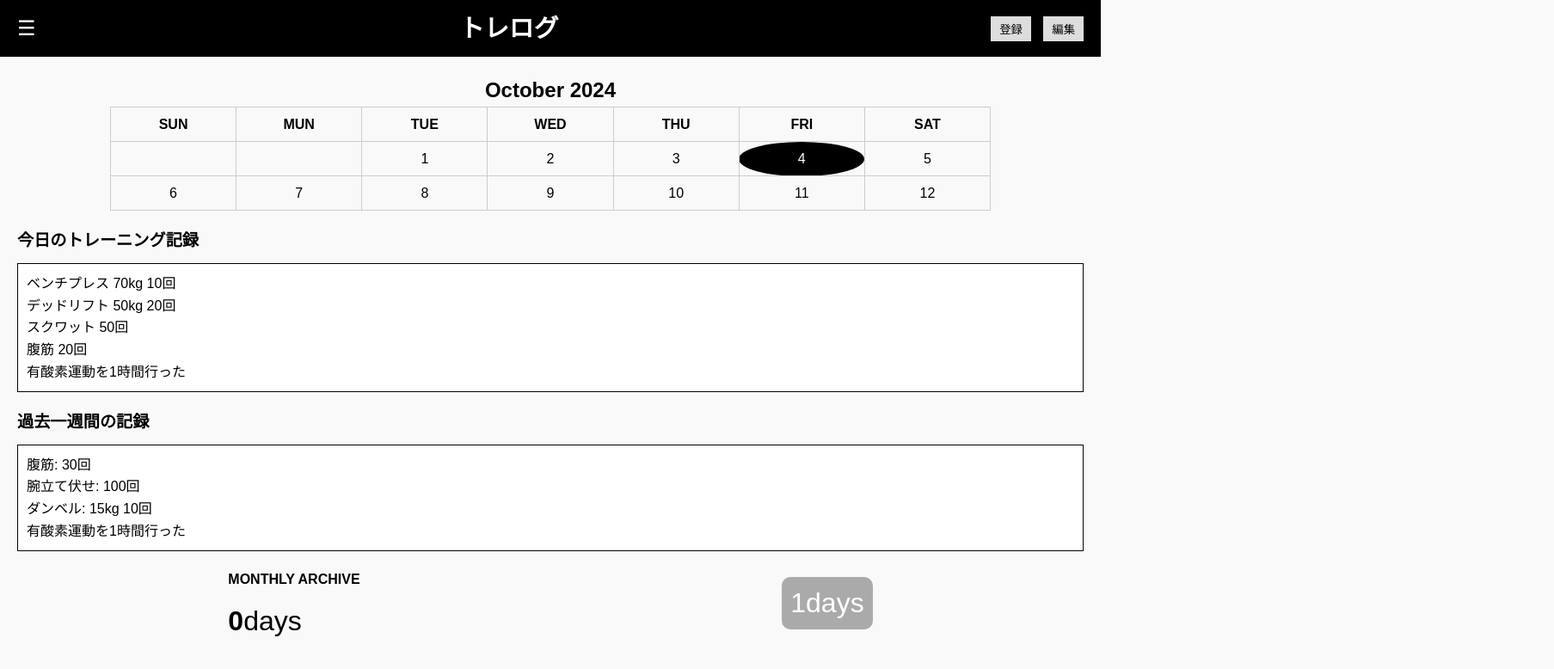
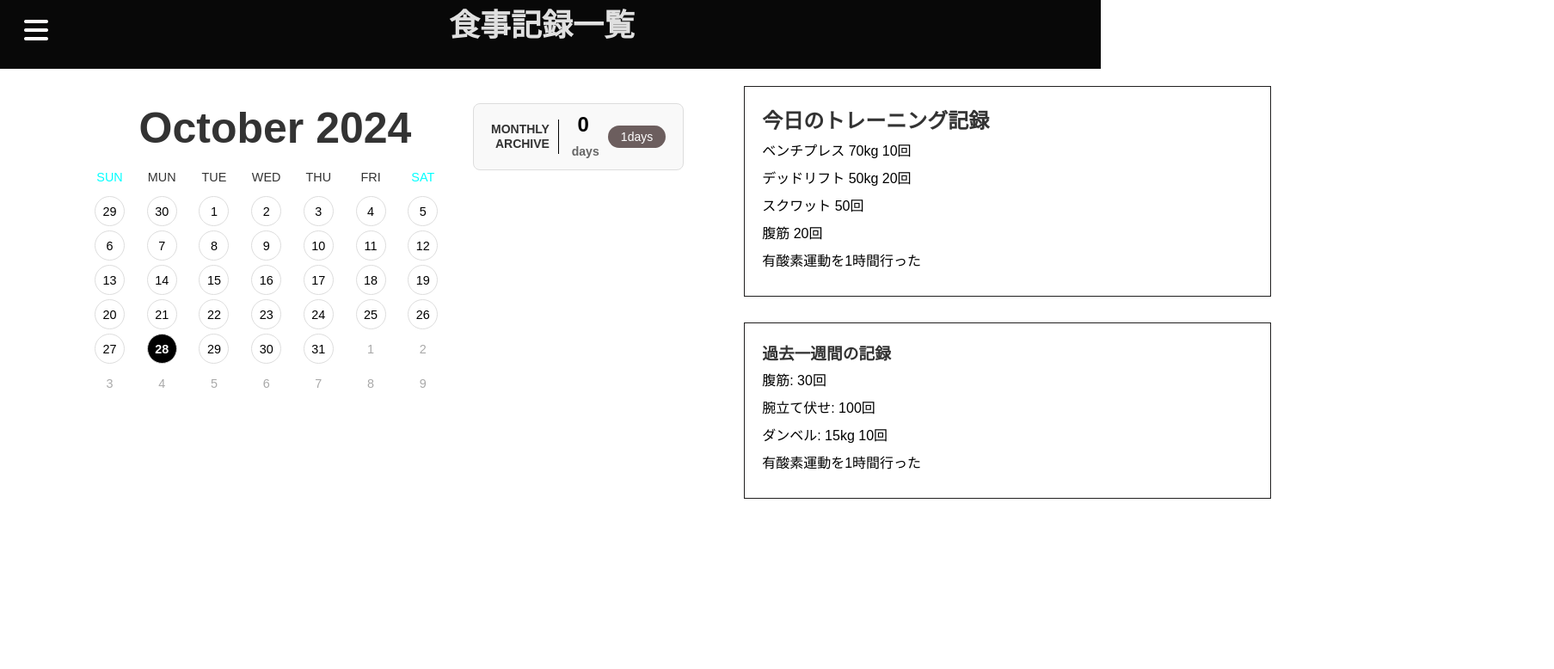
Before and after one commit to kitashuuuu/training, a plain HTML site: page src/main/resources/template/T.html in a window 1280 px wide. Shown: the whole page at 86% size, 1807 px wide, since content can reach past the window. Drawn offline with Linux system fonts and the light colour scheme.

Commit message:
メッセージの変更

```diff
--- a/src/main/resources/static/CSS/T.css
+++ b/src/main/resources/static/CSS/T.css
@@ -1,104 +1,214 @@
-/* 全体リセット */
-* {
+/* 基本リセット */
+body {
     margin: 0;
-    padding: 0;
-    box-sizing: border-box;
-}
+    font-family: Arial, sans-serif;
+    background-color: #fff;
+  }
 
-body {
-    font-family: Arial, sans-serif;
-    line-height: 1.6;
-    background-color: #f9f9f9;
-}
-
-header {
+  /* ヘッダー部分
+  .header {
     display: flex;
     justify-content: space-between;
     align-items: center;
+    background-color: #333;
+    color: #fff;
+    padding: 10px 20px;
+  }
+
+  .header-title {
+    margin: 0;
+  } */
+
+  /* コンテナ */
+  .container {
+    display: flex; /* Flexboxを使用 */
+    justify-content: space-around; /* 要素を等間隔に配置 */
+    align-items: flex-start; /* 上揃えにする */
+    padding: 20px;
+  }
+
+  /* カレンダー部分 */
+  .calendar {
+    background: #fff;
+    /* border-radius: 8px; */
+    /* box-shadow: 0 2px 4px rgba(0, 0, 0, 0.1); */
+    padding: 20px;
+    width: 460px;
+    height: 430px;
+  }
+
+  .calendar h2 {
+    margin-top: 0;
+    font-size: 1.5rem;
+    color: #333;
+  }
+
+
+  /* トレーニング記録部分 */
+   .training-log {
+    /* background: #fff;*/
+    border: 1px solid #201f1f;
+    /* border-radius: 8px; */
+
+    padding: 20px;
+    width: 65%; /* 横幅を調整 */
+    margin-bottom: 30px;
+}
+
+  .training-log h2, .training-log h3 {
+    margin-top: 0;
+    color: #333;
+  }
+
+  .training-log p {
+    margin: 8px 0;
+    line-height: 1.5;
+  }
+
+  /* ポップアップ */
+  .popup {
+    display: none;
+    position: fixed;
+    top: 50%;
+    left: 50%;
+    transform: translate(-50%, -50%);
+    background-color: #fff;
+    padding: 20px;
+    box-shadow: 0 4px 6px rgba(0, 0, 0, 0.3);
+    border-radius: 8px;
+    z-index: 1000;
+  }
+
+  .popup-content {
+    text-align: center;
+  }
+
+  .close-button {
+    float: right;
+    cursor: pointer;
+    font-size: 1.2rem;
+    color: #333;
+  }
+  .calendar {
+    /* background-color: #fff; */
+    border-radius: 8px;
+    padding: 20px;
+    margin-bottom: 20px;
+    text-align: center;
+    margin-left: 70px;
+  }
+
+  .calendar h2 {
+    font-size: 50px;
+    margin-bottom: 10px;
+  }
+
+  .days {
+    display: grid;
+    grid-template-columns: repeat(7, 1fr);
+    gap: 5px;
+  }
+
+  .days span {
+    display: inline-flex;
+    justify-content: center;
+    align-items: center;
+    height: 35px;
+    width: 35px;
+    border: 1px solid #ddd;
+    border-radius: 50%;
+    font-size: 0.9rem;
+  }
+
+  .days .highlight {
     background-color: #000;
     color: #fff;
+    font-weight: bold;
+  }
+  .days .sun{
+    color: aqua;
+    border: none;
+  }
+  .days .mun{
+    color: #333;
+    border: none;
+  }
+  .days .dus{
+    color: darkgray;
+    border: none;
+  }
+  .log{
+    /* display: flex; */
+    flex-direction: column; /* 子要素を縦並びにする */
+    margin-left: 70px;
+    gap: 20px;              /* カード間の余白 */
+  }
+  .log-box{
+    width: 900px;
+  }
+/* Monthly Archive セクション */
+.monthly-archive {
+    margin-top: 20px;
+    display: flex;
+    justify-content: center;
+  }
+
+  .archive-wrapper {
+    display: flex;
+    align-items: center;
+    border: 1px solid #ddd;
+    border-radius: 8px;
     padding: 10px 20px;
-}
+    background-color: #f9f9f9;
+    gap: 10px;
+  }
 
-.menu-icon span {
+  .archive-left {
+    text-align: right;
+    font-size: 14px;
+    font-weight: bold;
+    line-height: 1.2;
+  }
+
+  .archive-title {
+    margin: 0;
+    text-align: right;
+    color: #333;
+  }
+
+  .archive-divider {
+    width: 1px;
+    background-color: #000;
+    height: 40px;
+  }
+
+  .archive-center {
     font-size: 24px;
+    font-weight: bold;
+    color: #000;
+    text-align: center;
+  }
+
+  .archive-days span {
+    font-size: 14px;
+    color: #666;
+    margin-left: 5px;
+  }
+
+  .archive-right {
+    margin-left: auto;
+  }
+
+  .btn-archive {
+    background-color: #6c5e5e;
+    color: #fff;
+    border: none;
+    border-radius: 20px;
+    padding: 5px 15px;
+    font-size: 14px;
     cursor: pointer;
-}
+  }
 
-.btn {
-    margin-left: 10px;
-    background-color: #ddd;
-    border: none;
-    padding: 5px 10px;
-    cursor: pointer;
-}
-
-h1 {
-    text-align: center;
-    font-size: 1.8em;
-}
-
-/* カレンダー */
-.calendar {
-    margin: 20px auto;
-    text-align: center;
-}
-
-.calendar table {
-    width: 80%;
-    margin: 0 auto;
-    border-collapse: collapse;
-}
-
-.calendar th, .calendar td {
-    width: 40px;
-    height: 40px;
-    text-align: center;
-    border: 1px solid #ccc;
-}
-
-.calendar .active {
-    background-color: #000;
-    color: #fff;
-    border-radius: 50%;
-}
-
-/* トレーニング記録 */
-.record {
-    margin: 20px;
-}
-
-.record h3 {
-    margin-bottom: 10px;
-    font-size: 1.2em;
-}
-
-.box {
-    border: 1px solid #000;
-    padding: 10px;
-    background-color: #fff;
-}
-
-/* 統計部分 */
-.archive {
-    display: flex;
-    justify-content: space-around;
-    margin: 20px;
-}
-
-.archive h4 {
-    font-size: 1em;
-    font-weight: bold;
-}
-
-.archive p {
-    font-size: 2em;
-    margin-top: 10px;
-}
-
-.days-count p {
-    background-color: #aaa;
-    padding: 5px 10px;
-    color: #fff;
-    border-radius: 10px;
-}
+  .btn-archive:hover {
+    background-color: #5a4d4d;
+  }
--- a/src/main/resources/static/CSS/alllunch.css
+++ b/src/main/resources/static/CSS/alllunch.css
@@ -7,21 +7,13 @@ body {
   color: #333;
 }
 
-/* ヘッダー */
-.header {
-  display: flex;
-  align-items: center;
-  justify-content: space-between;
-  background-color: #000;
-  color: #fff;
-  /* padding: 10px 20px; */
-}
+
 
  h1 {
   margin: 0;
   font-size: 17px;
   color: #fff;
-  padding-top: 10px;
+  /* padding-top: 10px; */
 }
 h2{
   color: #080808;
@@ -39,6 +31,7 @@ h2{
 /* メインコンテンツ */
 .content {
   padding: 20px;
+  margin-left: 570px;
 }
 #meal-type {
   color: #131010;
@@ -59,12 +52,16 @@ option{
 
 /* カロリーテーブル */
 .calorie-summary table {
-  width: 100%;
+  width: 40px;
   border-collapse: collapse;
   margin-bottom: 20px;
-width: 70px;
-margin-left: 540px;
+  margin-left: 570px;
 }
+.calorie-summary h2{
+  margin-left: 580px;
+  padding-bottom: 20px;
+}
+
 
 .calorie-summary th,
 .calorie-summary td {
@@ -117,7 +114,6 @@ margin-left: 540px;
 	padding: 0;
 	margin: 0;
 	box-sizing: border-box;
-  margin-top: 12px;
 }
 ol, ul {
 	list-style: none;
@@ -209,3 +205,6 @@ a {
   display: block;
   padding: 0.5em;
 }
+.blue:hover{
+  color: aqua;
+}
--- a/src/main/resources/static/CSS/lunch1.css
+++ b/src/main/resources/static/CSS/lunch1.css
@@ -20,11 +20,7 @@ body {
     font-size: 18px;
   }
 
-  .header nav a {
-    color: white;
-    text-decoration: none;
-    margin-left: 10px;
-  }
+
 
   .menu-button {
     background: none;
@@ -118,3 +114,78 @@ body {
   nav{
     font-size: 16px;
   }
+  #it{
+    color: #f9f9f9;
+    margin-left: 570px;
+  }
+  a{
+    color: #f9f9f9;
+  }
+  /* ハンバーガーメニュー */
+.cp_offcm04 {
+  position: absolute;
+  top: 10px;
+  left: 20px;
+  display: inline-block;
+  margin-bottom: 10px;
+}
+
+.cp_offcm04 .cp_menu {
+  position: fixed;
+  top: 0;
+  left: -100vw;
+  width: 250px;
+  height: 100%;
+  cursor: pointer;
+  transition: 0.53s transform;
+  transition-timing-function: cubic-bezier(.38, .52, .23, .99);
+  background-color: rgb(15, 15, 15);
+  opacity: 0.8;
+}
+
+.cp_offcm04 .cp_menu ul {
+  margin: 0;
+  padding: 0;
+}
+
+.cp_offcm04 .cp_menu li a {
+  display: block;
+  padding: 20px;
+  text-decoration: none;
+  color: #ffffff;
+  border-bottom: 1px solid #ffffff;
+}
+
+.cp_offcm04 #cp_toggle04 {
+  position: absolute;
+  display: none;
+  opacity: 0;
+}
+
+.cp_offcm04 #cp_toggle04:checked ~ .cp_menu {
+  transform: translateX(100vw);
+}
+
+.cp_offcm04 #cp_toggle04 ~ label {
+  display: block;
+  padding: 0.5em;
+  cursor: pointer;
+  transition: 0.5s transform;
+  transition-timing-function: cubic-bezier(.61, -0.38, .37, 1.27);
+  text-align: center;
+  color: #fffdfd;
+}
+
+.cp_offcm04 #cp_toggle04 ~ label::before {
+  font-family: 'FontAwesome';
+  content: '\f0c9'; /* ハンバーガーメニューアイコン */
+  font-size: 2em;
+}
+
+.cp_offcm04 #cp_toggle04:checked ~ label::before {
+  content: '\f00d'; /* 閉じるアイコン */
+}
+
+.cp_offcm04 #cp_toggle04:checked ~ label {
+  transform: translateX(250px);
+}
--- a/src/main/resources/static/CSS/user_top.css
+++ b/src/main/resources/static/CSS/user_top.css
@@ -53,7 +53,7 @@ body {
 
   h4 {
     font-size: 40px;
-    margin-left: 330px;
+    margin-left: 360px;
     margin-top: 10px;
   }
 
--- a/src/main/resources/static/js/pop.js
+++ b/src/main/resources/static/js/pop.js
@@ -21,3 +21,7 @@
       }
     });
   });
+  cancelButton.addEventListener("click", function() {
+    popup.style.display = "none";
+    overlay.style.display = "none";
+  });
--- a/src/main/resources/template/T.html
+++ b/src/main/resources/template/T.html
@@ -4,75 +4,106 @@
     <meta charset="UTF-8">
     <meta name="viewport" content="width=device-width, initial-scale=1.0">
     <title>トレログ</title>
+    <link href="https://use.fontawesome.com/releases/v6.7.1/css/all.css" rel="stylesheet">
     <link rel="stylesheet" href="/src/main/resources/static/CSS/T.css">
+    <link rel="stylesheet" href="../static/CSS/all.css">
     </head>
+
     <body>
-    <!-- ヘッダー -->
-    <header>
-        <div class="menu-icon">
-            <span>&#9776;</span> <!-- ハンバーガーメニュー -->
+        <div class="cp_cont">
+            <div class="cp_offcm04">
+              <input type="checkbox" id="cp_toggle04">
+              <label for="cp_toggle04"><span></span></label>
+              <div class="cp_menu">
+              <ul>
+              <li><a href="#">・TOP</a></li>
+              <li><a href="#">・アカウント編集</a></li>
+              <li><a href="#">・食事記録</a></li>
+              <li><a href="#">・トレログ</a></li>
+              <li><a href="#" id="openPopup">・ログアウト</a></li>
+
+              </ul>
               </div>
-        <h1>トレログ</h1>
-        <nav>
-            <button class="btn">登録</button>
-            <button class="btn">編集</button>
-        </nav>
-    </header>
+            </div>
+            <div id="popup" class="popup">
+              <div class="popup-content">
+                <span id="closePopup" class="close-button">&times;</span>
+                <h5>ログアウト</h5>
+                <p>ログアウトしますか？</p>
+                <button class="btn-cancel">キャンセル</button>
+                <a href="/src/main/resources/template/user_login.html" class="btn-logout">ログアウト</a>
 
+              </div>
+            </div>
+
+
+            <div class="cp_contents">
+              <h1 id="id">食事記録一覧</h1>
+              </div>
+            </div>
+          </div>
+  <!-- メインコンテンツ -->
+  <main class="content">
+    <div class="container">
       <!-- カレンダー部分 -->
-    <main>
+      <section class="calenda">
         <div class="calendar">
             <h2>October 2024</h2>
-            <table>
-                <tr>
-                    <th>SUN</th><th>MUN</th><th>TUE</th><th>WED</th>
-                    <th>THU</th><th>FRI</th><th>SAT</th>
-                </tr>
-                <tr>
-                    <td></td><td></td><td>1</td><td>2</td><td>3</td>
-                    <td class="active">4</td><td>5</td>
-                </tr>
-                <tr>
-                    <td>6</td><td>7</td><td>8</td><td>9</td><td>10</td>
-                    <td>11</td><td>12</td>
-                </tr>
-                <!-- カレンダー続き -->
-            </table>
+            <div class="days">
+
+              <span class="sun">SUN</span><span class="mun">MUN</span><span class="mun">TUE</span><span class="mun">WED</span><span class="mun">THU</span><span class="mun">FRI</span><span class="sun">SAT</span>
+              <span>29</span><span>30</span><span>1</span><span>2</span><span>3</span><span>4</span><span>5</span>
+              <span>6</span><span>7</span><span>8</span><span>9</span><span>10</span><span>11</span><span>12</span>
+              <span>13</span><span>14</span><span>15</span><span>16</span><span>17</span><span>18</span><span>19</span>
+              <span>20</span><span>21</span><span>22</span><span>23</span><span>24</span><span>25</span><span>26</span>
+              <span>27</span><span class="highlight">28</span><span>29</span><span>30</span><span >31</span><span class="dus">1</span><span class="dus">2</span>
+              <span class="dus">3</span><span class="dus">4</span><span class="dus">5</span><span class="dus">6</span><span class="dus">7</span><span class="dus">8</span><span class="dus">9</span>
             </div>
-
-        <!-- 今日のトレーニング記録 -->
-        <section class="record">
-            <h3>今日のトレーニング記録</h3>
-            <div class="box">
-                ベンチプレス 70kg 10回<br>
-                デッドリフト 50kg 20回<br>
-                スクワット 50回<br>
-                腹筋 20回<br>
-                有酸素運動を1時間行った
           </div>
       </section>
 
-        <!-- 過去一週間の記録 -->
-        <section class="record">
-            <h3>過去一週間の記録</h3>
-            <div class="box">
-                腹筋: 30回<br>
-                腕立て伏せ: 100回<br>
-                ダンベル: 15kg 10回<br>
-                有酸素運動を1時間行った
+      <!-- Monthly Archive 部分 -->
+    <section class="monthly-archive">
+        <div class="archive-wrapper">
+          <div class="archive-left">
+            <p class="archive-title">MONTHLY<br>ARCHIVE</p>
+          </div>
+          <div class="archive-divider"></div>
+          <div class="archive-center">
+            <p class="archive-days">0 <span>days</span></p>
+          </div>
+          <div class="archive-right">
+            <button class="btn-archive">1days</button>
+          </div>
         </div>
       </section>
 
-        <!-- 統計部分 -->
-        <section class="archive">
-            <div>
-                <h4>MONTHLY ARCHIVE</h4>
-                <p><strong>0</strong>days</p>
-            </div>
-            <div class="days-count">
-                <p>1days</p>
+      <!-- トレーニング記録部分 -->
+       <div class="log">
+      <section class="training-log">
+        <h2>今日のトレーニング記録</h2>
+        <div class="log-box">
+          <p>ベンチプレス 70kg 10回</p>
+          <p>デッドリフト 50kg 20回</p>
+          <p>スクワット 50回</p>
+          <p>腹筋 20回</p>
+          <p>有酸素運動を1時間行った</p>
         </div>
        </section>
+       <section class="training-log">
+        <h3>過去一週間の記録</h3>
+        <div class="log-box">
+          <p>腹筋: 30回</p>
+          <p>腕立て伏せ: 100回</p>
+          <p>ダンベル: 15kg 10回</p>
+          <p>有酸素運動を1時間行った</p>
+        </div>
+      </section>
+    </div>
+</div>
   </main>
+
+  <!-- JavaScriptの読み込み -->
+  <script src="/src/main/resources/static/js/pop.js"></script>
 </body>
 </html>
```
Also changed, not shown: src/main/resources/template/alllunch.html (+4 -6 lines), src/main/resources/template/lunch1.html (+1 -3 lines), src/main/resources/template/user_top.html (+1 -1 lines), src/main/resources/static/CSS/all.css. Lines whose indentation alone changed are shown as unchanged.
